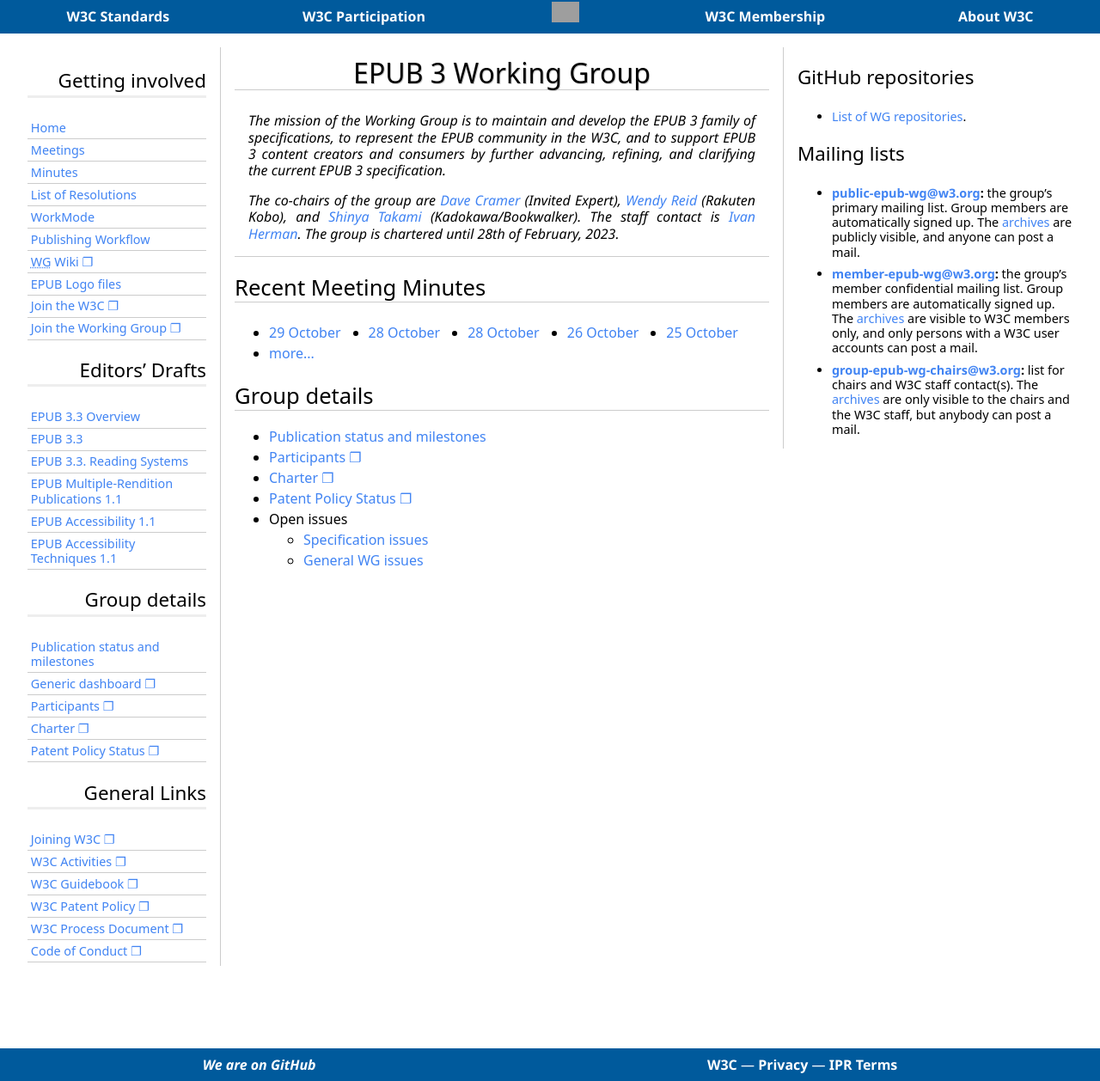
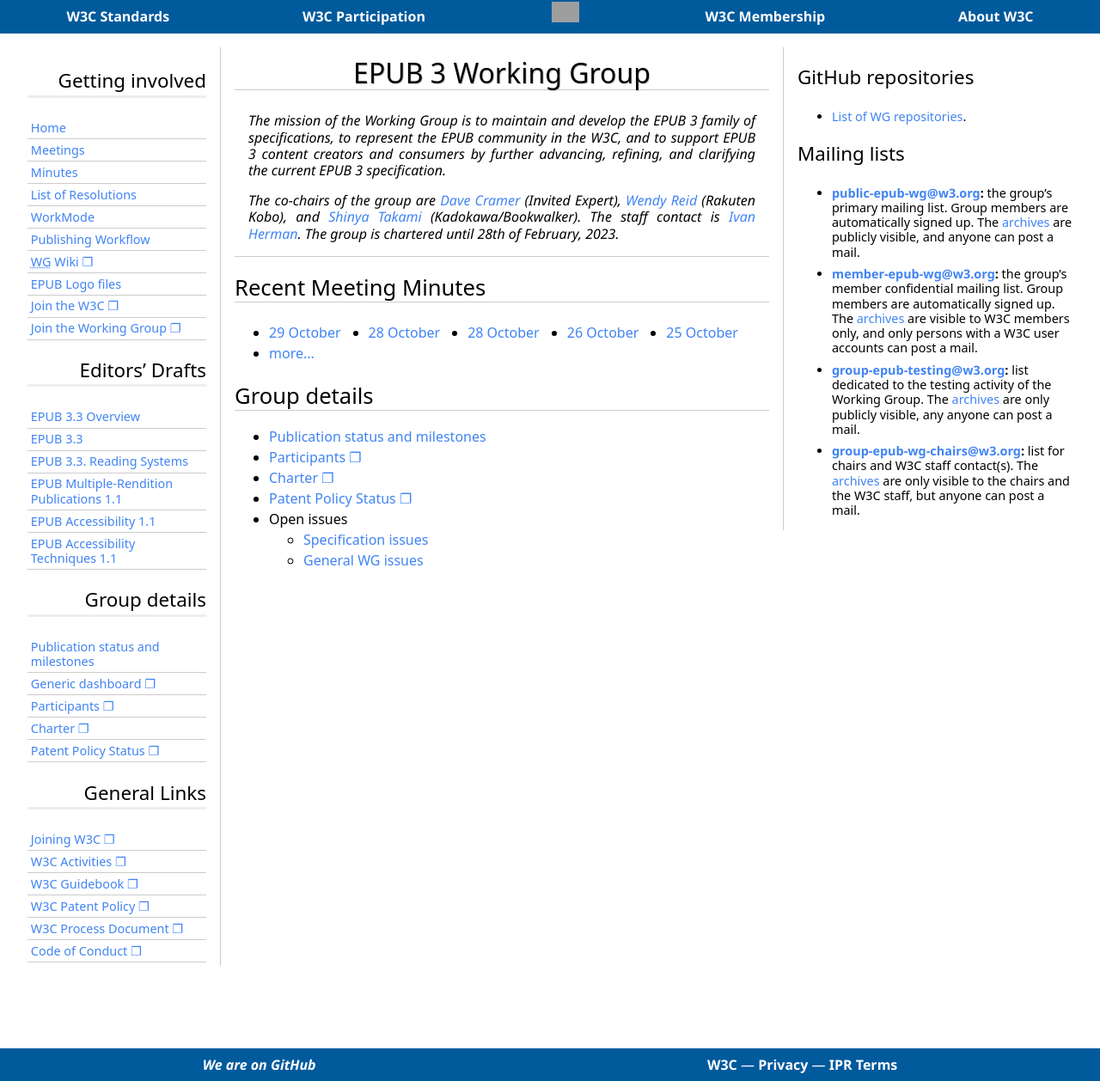
Before and after one commit to w3c/epub-wg, a Jekyll site: the page built from index.md, in a window 1280 px wide. Shown: the whole page at 86% size. Built offline with Jekyll 4.4.1, drawn with Linux system fonts in a browser that asks for light colours; some web fonts are replaced; grey boxes are pictures that could not be loaded.

Commit message:
Added the epub testing mailing list reference

```diff
--- a/_includes/aside.html
+++ b/_includes/aside.html
@@ -34,7 +34,10 @@
                   <strong><a href="mailto:member-{{ site.wgname_lc }}-wg@w3.org">member-{{ site.wgname_lc }}-wg@w3.org</a>:</strong> the group’s member confidential mailing list. Group members are automatically signed up. The <a href="https://lists.w3.org/Archives/Member/member-{{ site.wgname_lc }}-wg/">archives</a> are visible to W3C members only, and only persons with a W3C user accounts can post a mail.
                 </li>
                 <li>
-                  <strong><a href="mailto:group-{{ site.wgname_lc }}-wg-chairs@w3.org">group-{{ site.wgname_lc }}-wg-chairs@w3.org</a>:</strong> list for chairs and W3C staff contact(s). The <a href="https://lists.w3.org/Archives/Group/group-{{ site.wgname_lc }}-wg-chairs/">archives</a> are only visible to the chairs and the W3C staff, but anybody can post a mail.
+                  <strong><a href="mailto:group-{{ site.wgname_lc }}-testing@w3.org">group-{{ site.wgname_lc }}-testing@w3.org</a>:</strong> list dedicated to the testing activity of the Working Group. The <a href="https://lists.w3.org/Archives/Group/group-{{ site.wgname_lc }}-testing/">archives</a> are only publicly visible, any anyone can post a mail.
+                </li>
+                <li>
+                  <strong><a href="mailto:group-{{ site.wgname_lc }}-wg-chairs@w3.org">group-{{ site.wgname_lc }}-wg-chairs@w3.org</a>:</strong> list for chairs and W3C staff contact(s). The <a href="https://lists.w3.org/Archives/Group/group-{{ site.wgname_lc }}-wg-chairs/">archives</a> are only visible to the chairs and the W3C staff, but anyone can post a mail.
                 </li>
             </ul>
 
```
